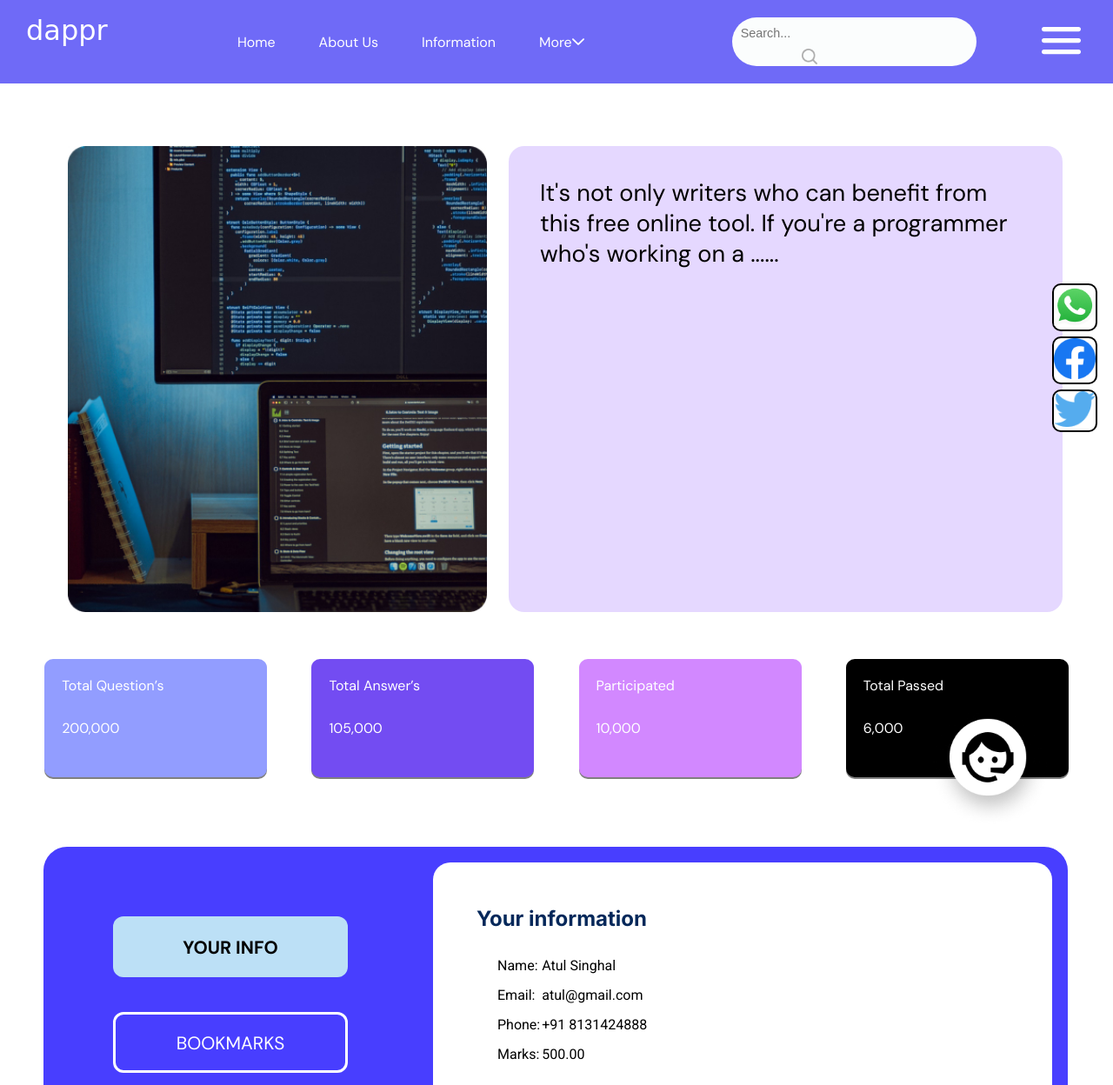
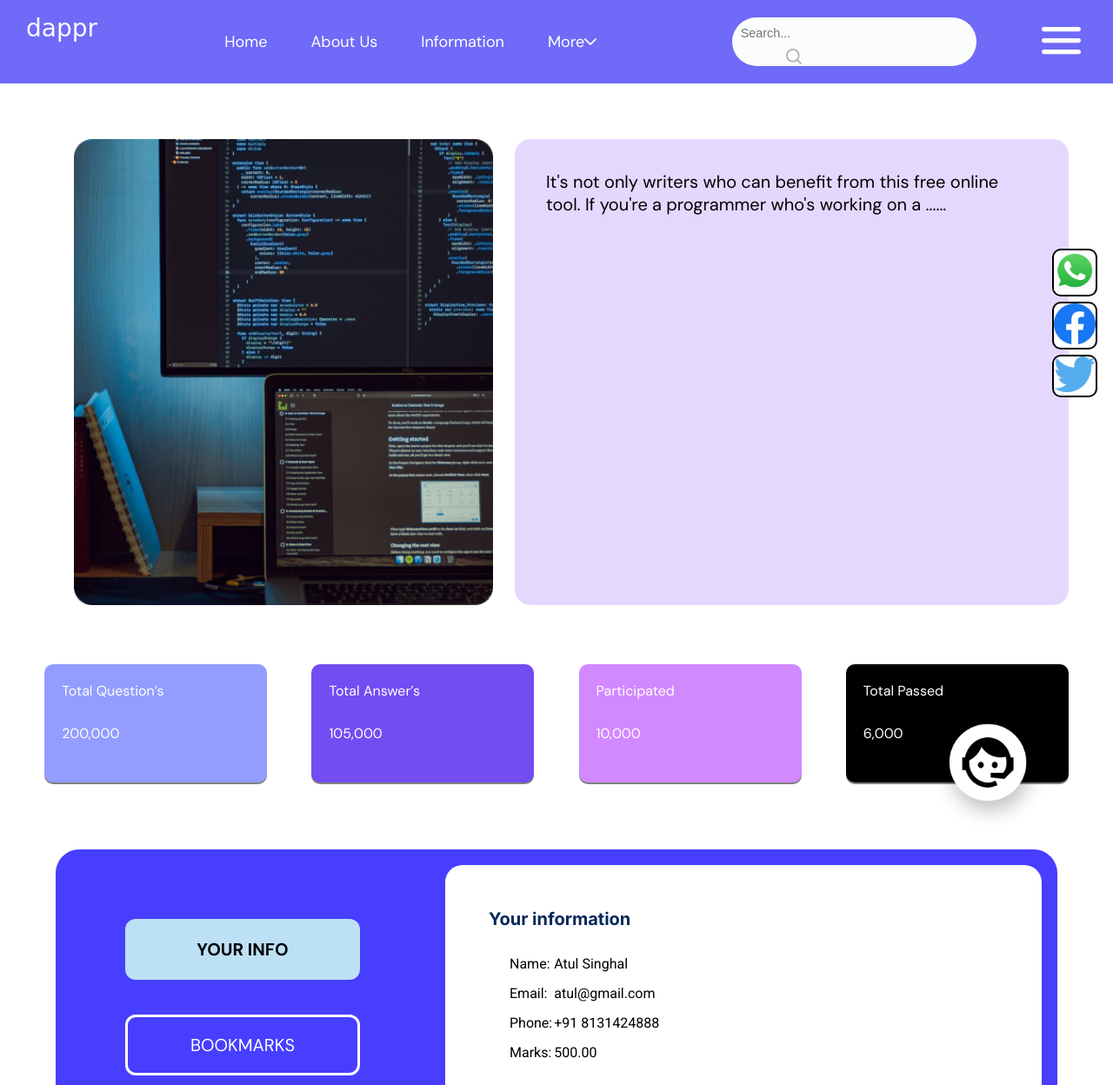
Before and after one commit to pritibishnoi/DaperProject, a plain HTML site: page index.html in a window 1280 px wide. Shown: the top 1248 px of the page at 87% size. Drawn offline with Linux system fonts and the light colour scheme; a web font is replaced by a local one.

Commit message:
second upload

```diff
--- a/style.css
+++ b/style.css
@@ -7,8 +7,14 @@
     margin: 0;
     padding: 0;
     box-sizing: border-box;
+
 }
 
+body{
+    width: 100vw;
+    height: 100vh;
+    overflow-x: hidden;
+}
 .navbar{
 
     background-color: #6F6AF7;
@@ -23,7 +29,7 @@
     /* background-color: aquamarine; */
     width: 50%;
     list-style: none;
-    font-size: 1em;
+    font-size: 18px;
     font-family: "DM Sans", sans-serif;
     font-style: normal;
     display: flex;
@@ -61,16 +67,16 @@
 .navbar .search-box img{
     display: inline-block;
     vertical-align: middle;
-    margin-left: 78px;
+    margin-left: 60px;
     width: 18px;
 
 
 }
 .navbar .daper{
     /* background-color: black; */
-    font-size: 2rem;
+    font-size: 28px;
     font-family: "Delius Unicase", cursive;
-    width: 12%;
+    width: 14%;
     position: absolute;
     left: 30px;
     top: 16px;
@@ -83,8 +89,9 @@
     /* background-color: #ad8282; */
     width:90vw ;
     height: auto;
-    margin-top: 72px;
-    margin-left: 70px;
+    /* margin-top: 72px;
+    margin-left: 70px; */
+    margin: 5% 6%;
 
 }
 .section{
@@ -109,14 +116,14 @@
 .right-div p{
     margin: 22px;
     font-family:"DM Sans", sans-serif ;
-    font-size: 1.7rem;
+    font-size: 20px;
     padding: 14px;
 }
 
 .social-icon{
 
     position: fixed;
-    top: 40%;
+    top:  35%;
     right: 12px;
 }
 .icon{
@@ -124,7 +131,6 @@
     border: 2px solid black;
     background-color: #FFFFFF;
     margin: 6px;
-
     border-radius:10px;
 
 
@@ -138,7 +144,6 @@
    width: 100%;
     display: flex;
     margin-top: 50px;
-
     justify-content: space-evenly;
 
 }
@@ -147,7 +152,6 @@
     width: 20%;
     height: 17vh;
     padding: 6px;
-
     border-radius: 10px;
     box-shadow: 0px 2px  gray ;
 
@@ -180,18 +184,18 @@
 }
 .form-section{
     background-color: #483EFF;
-    width: 92vw;
+    width: 90vw;
     height: 80vh;
-    margin-top: 80px;
-    margin-left: 50px;
+    margin-top: 6%;
+    margin-left: 5%;
     border-radius: 27px;
     display: flex;
+
 
 
 }
 .form-section .btn{
     width: 35%;
-    /* background-color: #D288FF; */
     display: flex;
     flex-direction: column;
 
@@ -205,7 +209,7 @@
     border: 3px solid #FFFFFF;
     background: transparent;
     color: #FFFFFF;
-    font-size: 1.3rem;
+    font-size: 20px;
     font-family: "DM Sans", sans-serif;
     font-weight: normal;
 
@@ -236,7 +240,7 @@
 }
 .info-card h1{
     font-family: "Inter", sans-serif;
-    font-size: 1.5rem;
+    font-size: 20px;
     font-weight: bold;
     color: #04285A;
 }
@@ -268,7 +272,7 @@ table tr th,td{
     outline: none;
     border-radius: 6px;
     font-family: "Roboto", sans-serif;
-    font-size: 1rem;
+    font-size:16px;
     padding: 2px;
   margin: auto;
  transform: translate(300%,270%);
```
